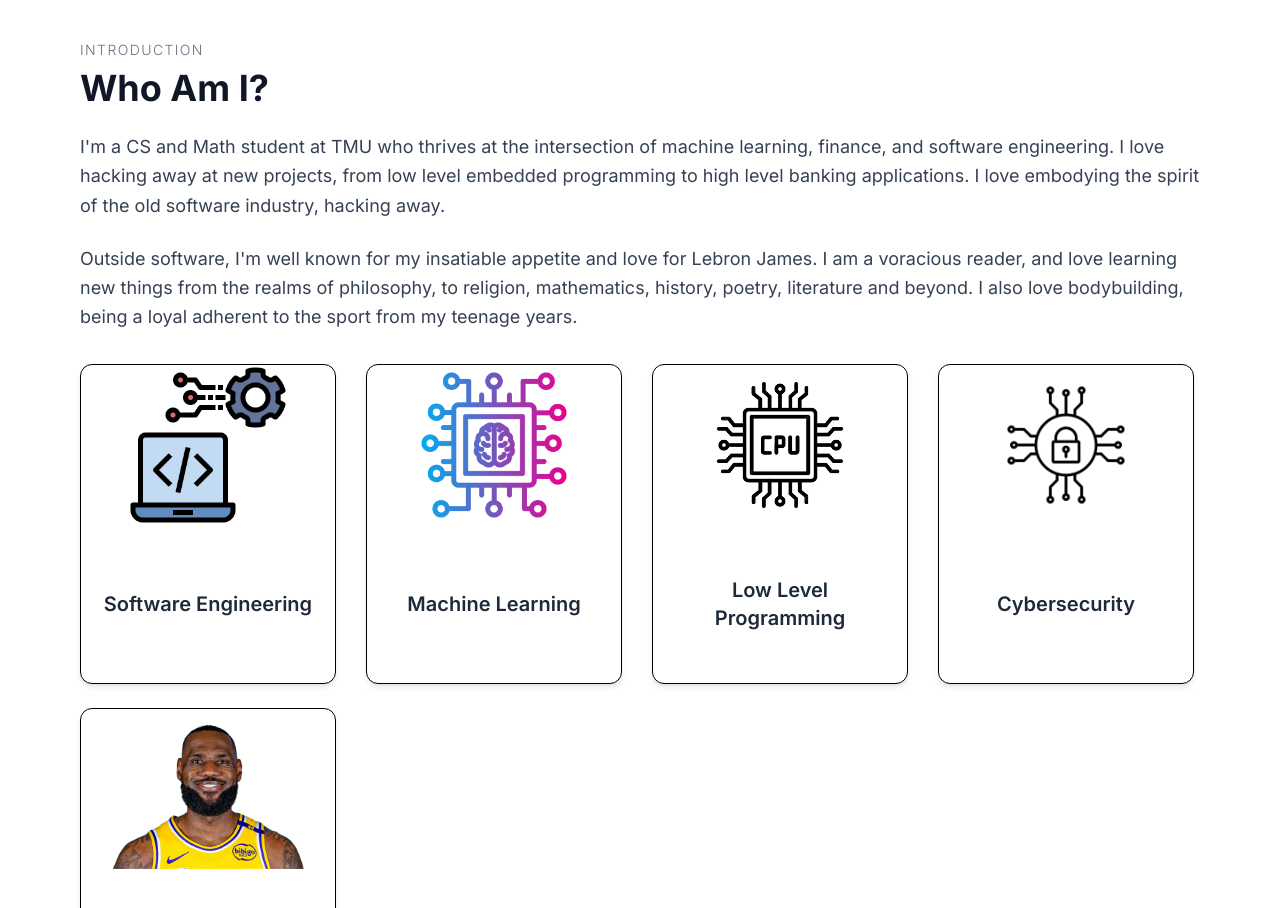
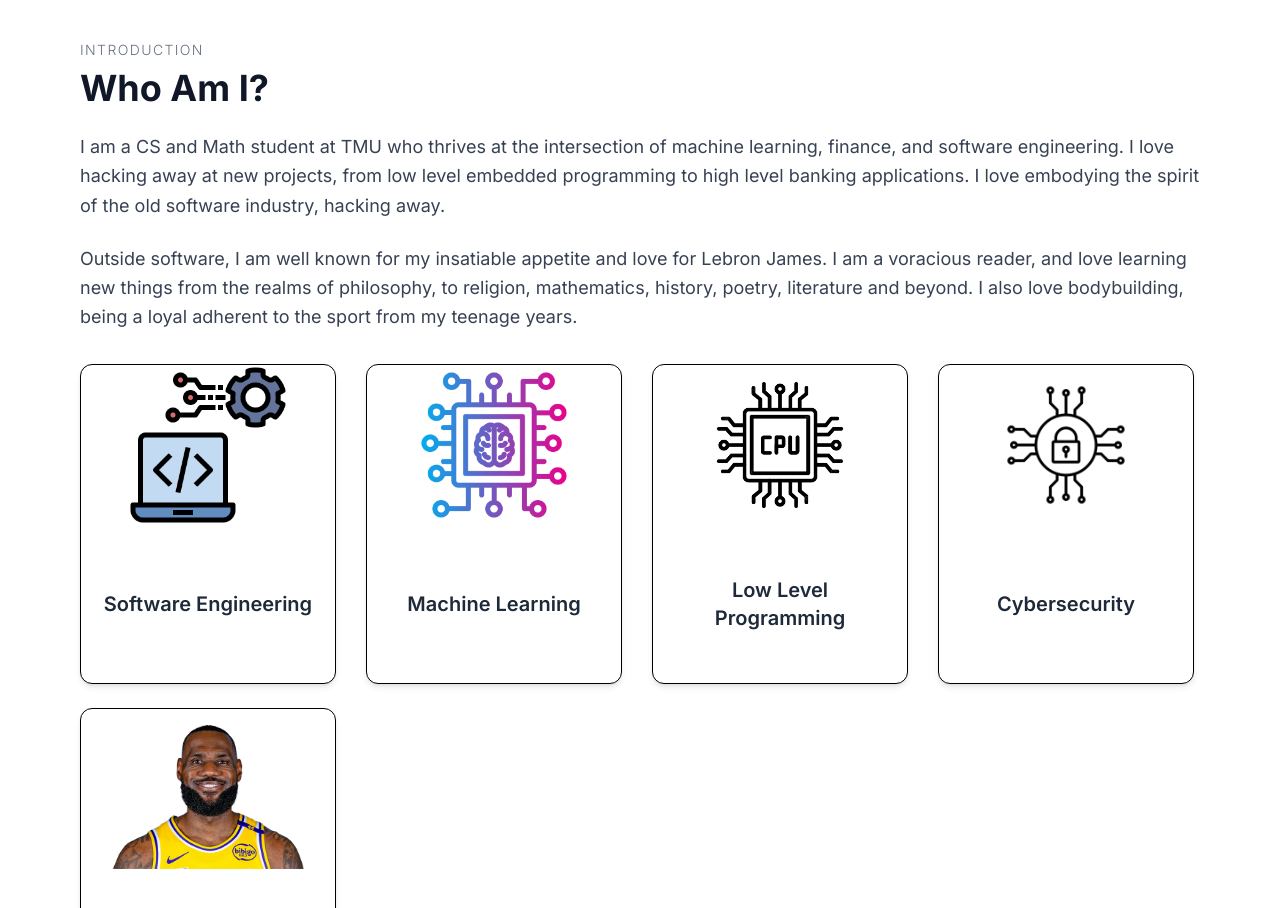
Before and after one commit to Juanald/portfolio, a Next.js app: page / in a window 1280 px wide. Shown: the part 880-1788 px from the top of the page. Built offline with nearby package versions, Linux system fonts and the light colour scheme.

Commit message:
linting changes

```diff
--- a/src/app/components/About.tsx
+++ b/src/app/components/About.tsx
@@ -54,7 +54,7 @@ export default function About() {
         <h2 className="text-4xl font-bold text-gray-900">Who Am I?</h2>
       </div>
       <p className="text-gray-700 leading-relaxed text-lg">
-        I'm a CS and Math student at TMU who thrives at the intersection of
+        I am a CS and Math student at TMU who thrives at the intersection of
         machine learning, finance, and software engineering. I love hacking away
         at new projects, from low level embedded programming to high level
         banking applications. I love embodying the spirit of the old software
@@ -62,15 +62,16 @@ export default function About() {
       </p>
       <br />
       <p className="text-gray-700 leading-relaxed text-lg">
-        Outside software, I'm well known for my insatiable appetite and love for
-        Lebron James. I am a voracious reader, and love learning new things from
-        the realms of philosophy, to religion, mathematics, history, poetry,
-        literature and beyond. I also love bodybuilding, being a loyal adherent
-        to the sport from my teenage years.
+        Outside software, I am well known for my insatiable appetite and love
+        for Lebron James. I am a voracious reader, and love learning new things
+        from the realms of philosophy, to religion, mathematics, history,
+        poetry, literature and beyond. I also love bodybuilding, being a loyal
+        adherent to the sport from my teenage years.
       </p>
       <div className="mt-8 grid grid-cols-1 sm:grid-cols-2 lg:grid-cols-4 gap-6">
         {interests.map((interest, index) => (
           <InterestCard
+            key={index}
             title={interest.title}
             imageSrc={interest.imageSrc}
             alt={interest.alt}
--- a/src/app/components/Contact.tsx
+++ b/src/app/components/Contact.tsx
@@ -14,8 +14,8 @@ export default function Contact() {
     email: "",
     message: "",
   });
+  const [err, setErr] = useState<string | null>(null);
   const formRef = useRef<HTMLFormElement>(null);
-  const [error, setError] = useState<string | null>(null);
 
   const handleChange = async (
     e: ChangeEvent<HTMLInputElement | HTMLTextAreaElement>
@@ -44,8 +44,12 @@ export default function Contact() {
       console.log("Email sent: " + res.text);
       alert("Message Sent!");
       setForm({ name: "", email: "", message: "" });
-    } catch (err: any) {
-      setError("Email send error:" + err.message);
+    } catch (err: unknown) {
+      if (err instanceof Error) {
+        setErr(err.message);
+      } else {
+        setErr("An unknown error has occured.");
+      }
       alert("Failed to send message. Please try again later.");
     }
   };
@@ -91,6 +95,11 @@ export default function Contact() {
           Send
         </button>
       </form>
+      {err && (
+        <p className="text-sm text-red-600 bg-red-100 border border-red-300 p-3 rounded-md">
+          {err}
+        </p>
+      )}
     </>
   );
 }
--- a/src/app/components/Header.tsx
+++ b/src/app/components/Header.tsx
@@ -1,6 +1,5 @@
 "use client";
 import Image from "next/image";
-import { motion } from "framer-motion";
 import { Typewriter } from "react-simple-typewriter";
 
 const phrases = [
--- a/src/app/components/Navbar.tsx
+++ b/src/app/components/Navbar.tsx
@@ -1,5 +1,4 @@
 "use client";
-import Image from "next/image";
 
 export default function Navbar() {
   return (
--- a/src/app/components/Projects.tsx
+++ b/src/app/components/Projects.tsx
@@ -1,6 +1,4 @@
-import { h1 } from "framer-motion/client";
 import ProjectCard from "./ProjectCard";
-import { getFlightDataPartsFromPath } from "next/dist/client/flight-data-helpers";
 const projects = [
   {
     imgSrc: "/shell.png",
--- a/src/app/layout.tsx
+++ b/src/app/layout.tsx
@@ -1,16 +1,6 @@
 import type { Metadata } from "next";
-import { Geist, Geist_Mono, Inter } from "next/font/google";
+import { Inter } from "next/font/google";
 import "./globals.css";
-
-const geistSans = Geist({
-  variable: "--font-geist-sans",
-  subsets: ["latin"],
-});
-
-const geistMono = Geist_Mono({
-  variable: "--font-geist-mono",
-  subsets: ["latin"],
-});
 
 const inter = Inter({ variable: "--font-inter", subsets: ["latin"] });
 
--- a/src/app/page.tsx
+++ b/src/app/page.tsx
@@ -6,7 +6,6 @@ import About from "./components/About";
 import Projects from "./components/Projects";
 import Contact from "./components/Contact";
 import Quote from "./components/Quote";
-import Image from "next/image";
 import { motion } from "framer-motion";
 
 const fadeInFromTop = {
```
